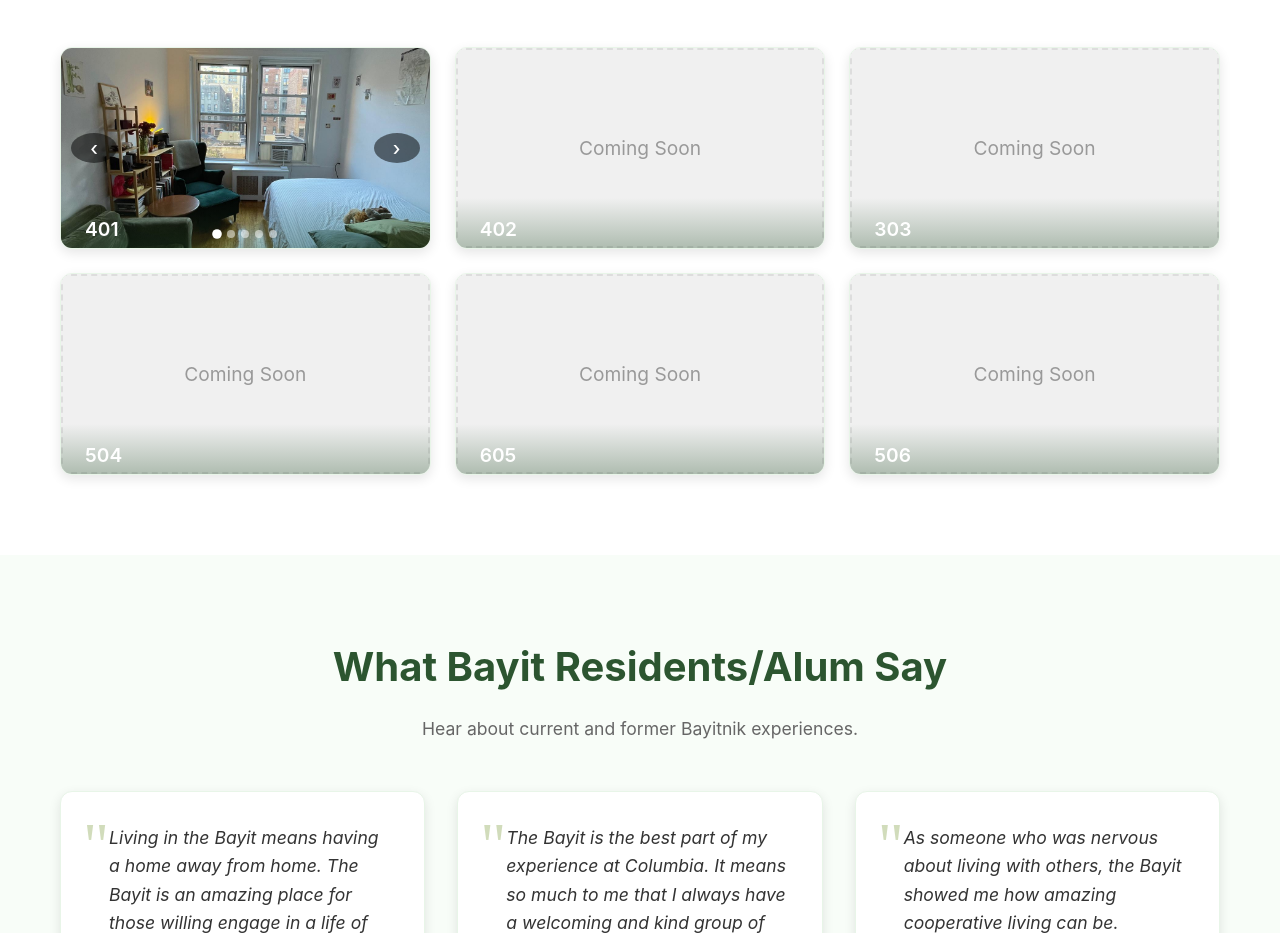
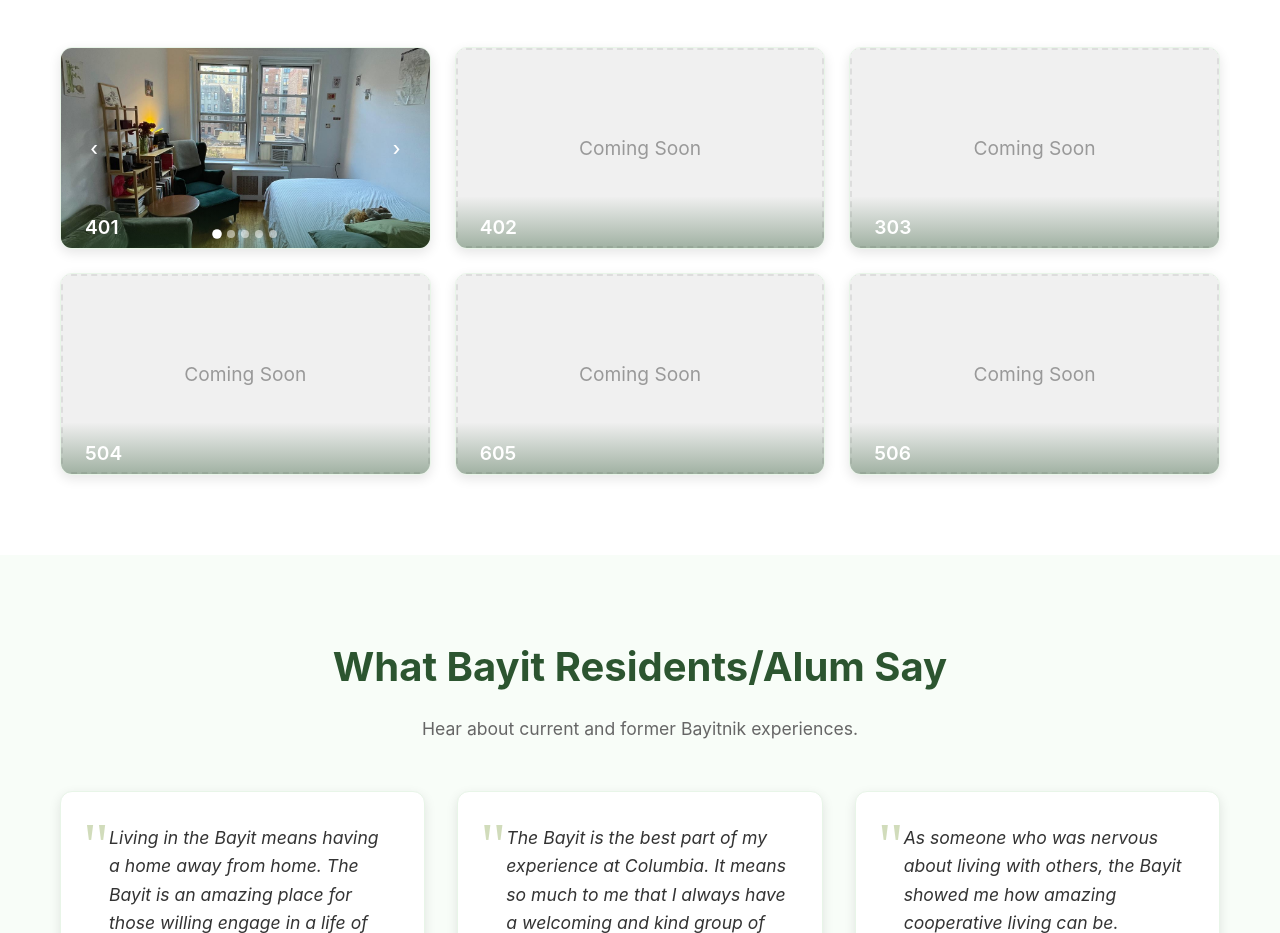
Before and after one commit to rboroda1/beit-ephraim-coop, a React (Vite) app: page / in a window 1280 px wide. Shown: the part 2660-3593 px from the top of the page. Built offline with nearby package versions, Linux system fonts and the light colour scheme.

Commit message:
Changed some descriptions

```diff
--- a/src/components/Rooms.css
+++ b/src/components/Rooms.css
@@ -69,7 +69,7 @@
   position: absolute;
   top: 50%;
   transform: translateY(-50%);
-  background: rgba(0, 0, 0, 0.5);
+  background: none;
   color: white;
   border: none;
   width: 30px;
@@ -85,7 +85,7 @@
 }
 
 .carousel-btn:hover {
-  background: rgba(0, 0, 0, 0.7);
+  background: none;
   transform: translateY(-50%) scale(1.1);
 }
 
@@ -129,12 +129,12 @@
   background: linear-gradient(transparent, rgba(44, 85, 48, 0.9));
   color: white;
   padding: 1rem 1.5rem 1.5rem;
-  transform: translateY(63%);
+  transform: translateY(55%);
   transition: transform 0.3s ease;
 }
 
 .room-item:hover .room-overlay {
-  transform: translateY(30px);
+  transform: translateY(18px);
 }
 
 .room-overlay h4 {
@@ -197,7 +197,7 @@
   top: 1rem;
   right: 1rem;
   font-size: 1.8rem;
-  color: #666;
+  color: white;
   width: 36px;
   height: 36px;
   border-radius: 50%;
@@ -213,7 +213,7 @@
 
 .close-button:hover {
   background: none;
-  color: #333;
+  color: #ccc;
   transform: scale(1.1);
 }
 
@@ -248,7 +248,7 @@
   position: absolute;
   top: 50%;
   transform: translateY(-50%);
-  background: rgba(0, 0, 0, 0.6);
+  background: none;
   color: white;
   border: none;
   width: 40px;
@@ -264,7 +264,7 @@
 }
 
 .modal-carousel-btn:hover {
-  background: rgba(0, 0, 0, 0.8);
+  background: none;
   transform: translateY(-50%) scale(1.1);
 }
 
--- a/src/components/Rooms.jsx
+++ b/src/components/Rooms.jsx
@@ -14,7 +14,7 @@
         {
             id: 1,
             title: "401",
-            description: "Cozy private space perfect for studying and relaxing",
+            description: "Shai's -01 room layout",
             features: ["Private bedroom", "Shared bathroom", "Desk and storage", "Natural light"],
             images: [room401_1, room401_2, room401_3, room401_4, room401_5],
             hasRealImages: true
@@ -22,7 +22,7 @@
         {
             id: 2,
             title: "402",
-            description: "Shared room with a roommate, great for building friendships",
+            description: "Rachel's -02 room layout",
             features: ["Two beds", "Shared space", "Double the storage", "Built-in community"],
             images: ["coming-soon"],
             hasRealImages: false
@@ -30,7 +30,7 @@
         {
             id: 3,
             title: "303",
-            description: "Heart of the Bayit where all the cooking magic happens",
+            description: "____'s -03 room layout",
             features: ["Full appliances", "Ample counter space", "Community dining", "Pantry storage"],
             images: ["coming-soon"],
             hasRealImages: false
@@ -38,7 +38,7 @@
         {
             id: 4,
             title: "504",
-            description: "Quiet space for focused work and group study sessions",
+            description: "____'s -04 room layout",
             features: ["Comfortable seating", "Good lighting", "Whiteboards", "Quiet atmosphere"],
             images: ["coming-soon"],
             hasRealImages: false
@@ -46,7 +46,7 @@
         {
             id: 5,
             title: "605",
-            description: "Social hub for movie nights, games, and hanging out",
+            description: "____'s -05 room layout",
             features: ["Comfy couches", "Entertainment setup", "Game storage", "Social atmosphere"],
             images: ["coming-soon"],
             hasRealImages: false
@@ -54,7 +54,7 @@
         {
             id: 6,
             title: "506",
-            description: "Clean, well-maintained shared bathroom facilities",
+            description: "Maeve's -06 room layout",
             features: ["Multiple stalls", "Good lighting", "Storage space", "Regular cleaning"],
             images: ["coming-soon"],
             hasRealImages: false
```
